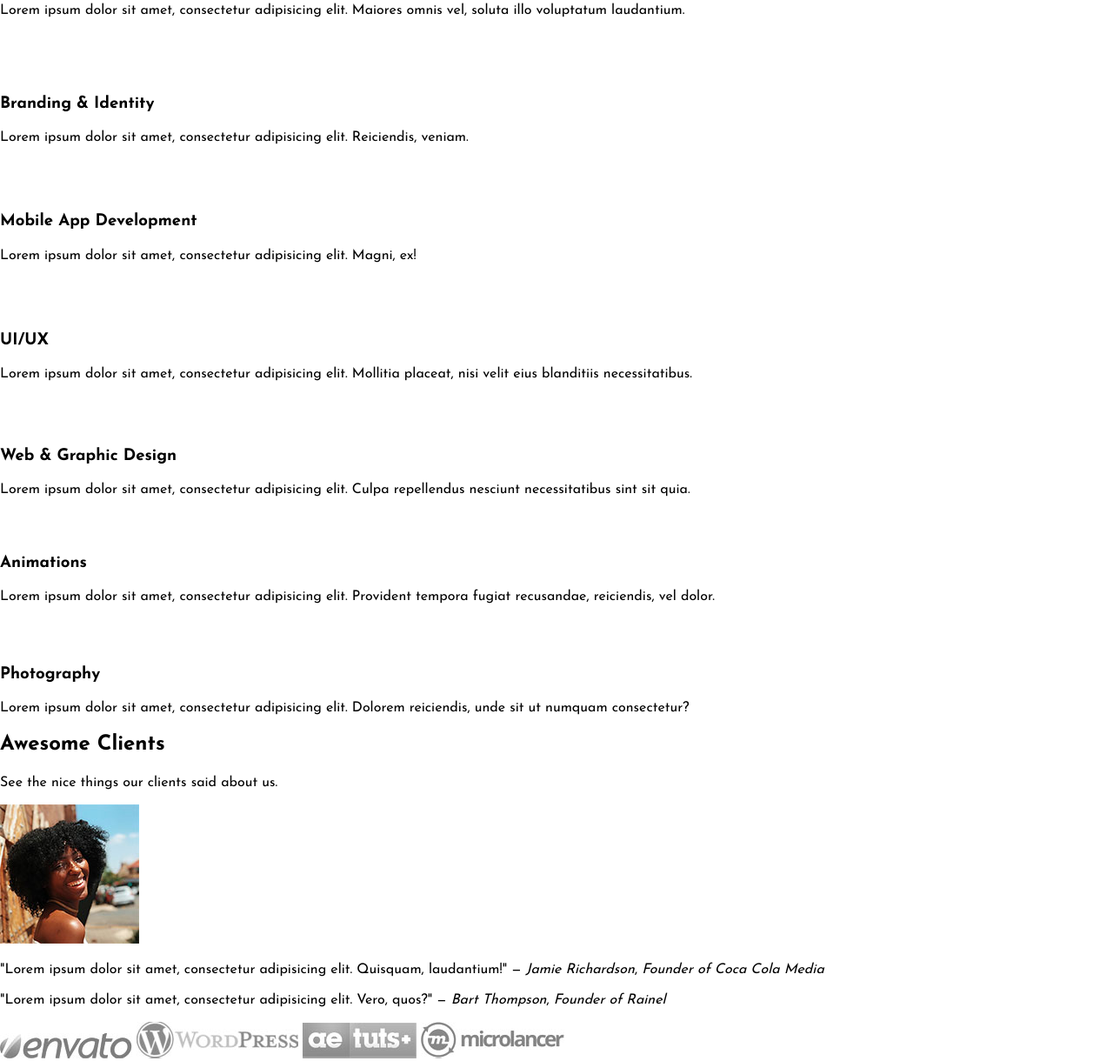
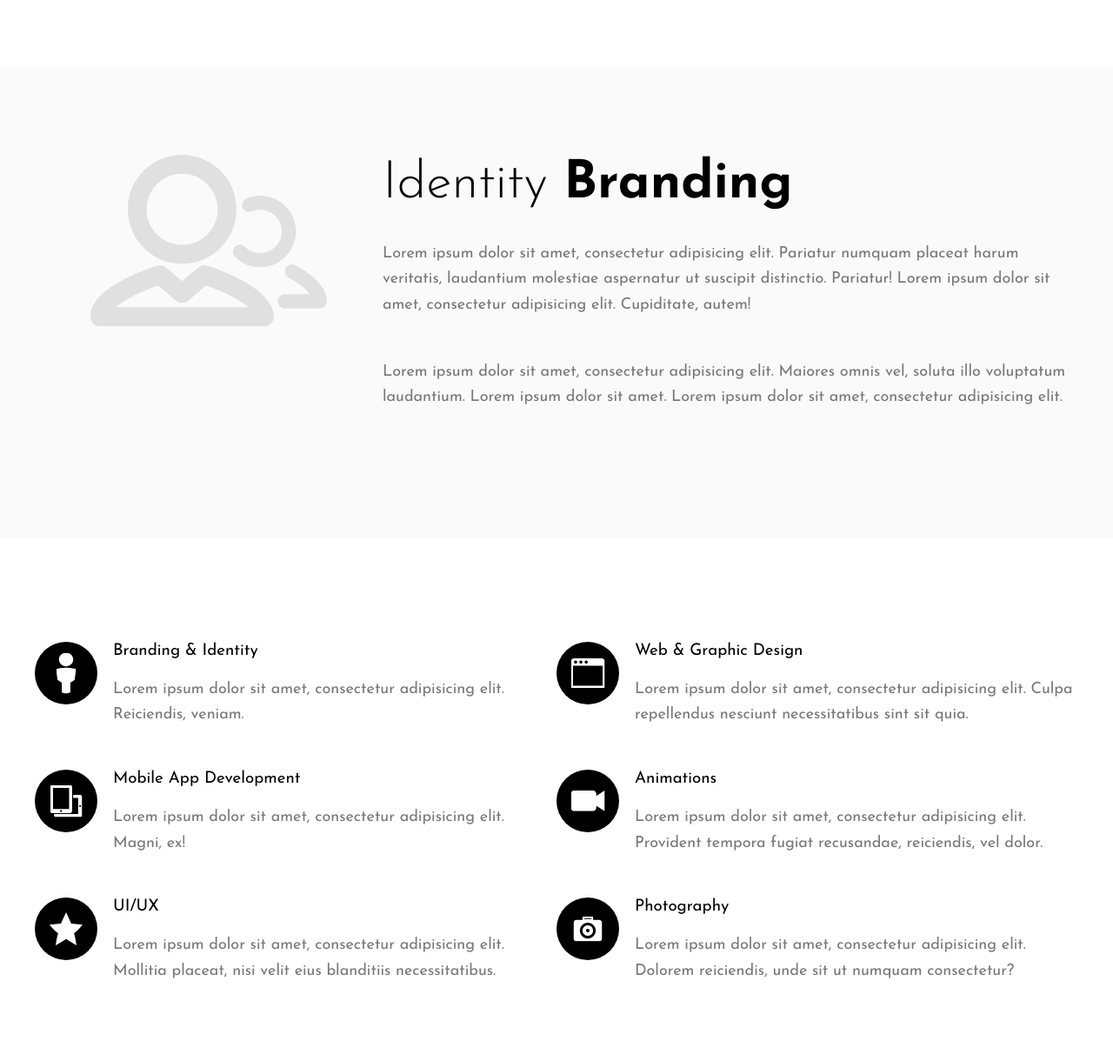
Before and after one commit to ajvergara/escape, a website: page app/index.html in a window 1280 px wide. Shown: the part 1287-2507 px from the top of the page at 87% size. Drawn offline with Linux system fonts and the light colour scheme.

Commit message:
Completed Service Section Desktop & Mobile version - Icon sprites next

```diff
--- a/app/assets/styles/base/_mixins.css
+++ b/app/assets/styles/base/_mixins.css
@@ -15,3 +15,11 @@
     @mixin-content;
   }
 }
+
+@define-mixin clearfix{
+  &:after{
+    content: "";
+    clear: both;
+    display: table;
+  }
+}
--- /dev/null
+++ b/app/assets/styles/modules/_generic-content-container.css
@@ -0,0 +1,11 @@
+.generic-content-container{
+  p{
+    color: #777;
+    padding-bottom: 1.8rem;
+    line-height: 1.65;
+
+    @mixin atSmall{
+      font-size: 1.125rem;
+    }
+  }
+}
--- /dev/null
+++ b/app/assets/styles/modules/_page-section.css
@@ -0,0 +1,11 @@
+.page-section{
+  padding: 2rem 0;
+
+  @mixin atMedium{
+    padding: 6.25rem 0;
+  }
+
+  &--gray{
+    background-color: #fafafa;
+  }
+}
--- /dev/null
+++ b/app/assets/styles/modules/_row.css
@@ -0,0 +1,20 @@
+.row{
+  @mixin clearfix;
+
+  @mixin atMedium{
+    &__medium-4{
+      float: left;
+      width: 33.33%;
+    }
+
+    &__medium-6{
+      float: left;
+      width: 50%;
+    }
+
+    &__medium-8{
+      float: left;
+      width: 66.66%;
+    }
+  }
+}
--- /dev/null
+++ b/app/assets/styles/modules/_service-item.css
@@ -0,0 +1,102 @@
+.service-item{
+
+  &__title{
+    font-size: 2rem;
+    font-family: "Josefin Sans", sans-serif;
+    margin-top: 0;
+    margin-bottom: .5em;
+    font-weight: 300;
+
+    @mixin atSmall{
+      font-size: 3.75rem;
+    }
+  }
+
+  strong{
+    font-weight: 700;
+  }
+
+  &__image--centered{
+    margin-left: auto;
+    margin-right: auto;
+    display: block;
+  }
+
+  &__image--b-margin-until-medium{
+    margin-bottom: 1rem;
+
+    @mixin atMedium{
+      margin-bottom: 0;
+    }
+  }
+
+  &--bg-gray{
+    background-color: #fafafa;
+  }
+
+  &--padding-top{
+    padding-top: 2rem;
+
+    @mixin atMedium{
+      padding-top: 100px;
+    }
+  }
+
+  &--padding-bottom{
+    padding-bottom: 2rem;
+
+    @mixin atMedium{
+      padding-bottom: 100px;
+    }
+  }
+
+  &--padding{
+    padding: 2rem 0;
+
+    @mixin atMedium{
+      padding: 100px 0;
+    }
+  }
+
+  &__feature{
+    position: relative;
+
+    @mixin atMedium{
+      padding-left: 90px;
+    }
+  }
+
+  &__icon{
+    background-color: #000;
+    display: block;
+    height: 72px;
+    width: 72px;
+    border-radius: 50%;
+    margin-left: auto;
+    margin-right: auto;
+    position: relative;
+
+    @mixin atMedium{
+      display: inline-block;
+      position: absolute;
+      left: 0;
+    }
+  }
+
+  /* Replace this with .icon once svg sprite is created */
+  &__icon-icon{
+    position: absolute;
+    top: 50%;
+    left: 50%;
+    transform: translate(-50%, -50%);
+  }
+
+  &__feature__title{
+    font-weight: 400;
+    text-align: center;
+
+    @mixin atMedium{
+      text-align: left;
+    }
+  }
+}
--- a/app/assets/styles/styles.css
+++ b/app/assets/styles/styles.css
@@ -4,3 +4,7 @@
 @import "modules/_wrapper";
 @import "modules/_large-hero";
 @import "modules/_btn";
+@import "modules/_service-item";
+@import "modules/_page-section";
+@import "modules/_row";
+@import "modules/_generic-content-container";
--- a/app/index.html
+++ b/app/index.html
@@ -36,47 +36,106 @@
       <div class="large-hero__text-content">
         <h2 class="large-hero__subtitle">Can you build the website of my dreams?</h2>
         <h1 class="large-hero__title">Yup, we can do that.</h1>
-        <p><a class="btn" href="$">Learn More</a></p>
+        <p><a class="btn" href="#">Learn More</a></p>
       </div>
   </section>
 
-  <section id="services">
-    <h2>Web <strong>Development</strong></h2>
-    <p>Lorem ipsum dolor sit amet, consectetur adipisicing elit. Doloribus repellendus, praesentium facilis repudiandae aperiam illum.</p>
-    <p>Lorem ipsum dolor sit amet, consectetur adipisicing elit. Voluptates ullam ratione repudiandae commodi reprehenderit enim.</p>
-    <img src="assets/images/icons/flow-tree-icon.svg" alt="">
+  <section id="services" class="page-section generic-content-container">
+    <div class="service-item service-item--padding-bottom">
+      <div class="wrapper">
+        <div class="row">
+          <div class="row__medium-8">
+            <h2 class="service-item__title">Web <strong>Development</strong></h2>
+            <p>Lorem ipsum dolor sit amet, consectetur adipisicing elit. Doloribus repellendus, praesentium facilis aperiam illum. Lorem ipsum dolor sit amet, consectetur adipisicing elit repudiandae. Dolores totam aliquid ex voluptate voluptates pariatur porro placeat. Ipsum, dolorum, sed! Voluptates ullam.</p>
 
-    <img src="assets/images/icons/user-icon.svg" alt="">
-    <h2>Identity <strong>Branding</strong></h2>
-    <p>Lorem ipsum dolor sit amet, consectetur adipisicing elit. Pariatur numquam placeat harum veritatis, laudantium molestiae aspernatur ut suscipit distinctio. Pariatur!</p>
-    <p>Lorem ipsum dolor sit amet, consectetur adipisicing elit. Maiores omnis vel, soluta illo voluptatum laudantium.</p>
+            <p>Lorem ipsum dolor sit amet, consectetur adipisicing elit. Voluptates ullam ratione repudiandae commodi reprehenderit enim. Lorem ipsum dolor sit amet, consectetur adipisicing elit.
+            </p>
+          </div>
 
-    <img src="assets/images/icons/person-icon.svg" alt="">
-    <h3>Branding & Identity</h3>
+          <div class="row__medium-4">
+            <img class="service-item__image--centered" src="assets/images/icons/flow-tree-icon.svg" alt="">
+          </div>
+        </div>
+      </div>
+    </div>
+
+    <div class="service-item service-item--bg-gray service-item--padding">
+      <div class="wrapper">
+        <div class="row">
+          <div class="row__medium-4">
+            <img class="service-item__image--centered service-item__image--b-margin-until-medium" src="assets/images/icons/user-icon.svg" alt="">
+          </div>
+
+          <div class="row__medium-8">
+            <h2 class="service-item__title">Identity <strong>Branding</strong></h2>
+            <p>Lorem ipsum dolor sit amet, consectetur adipisicing elit. Pariatur numquam placeat harum veritatis, laudantium molestiae aspernatur ut suscipit distinctio. Pariatur! Lorem ipsum dolor sit amet, consectetur adipisicing elit. Cupiditate, autem!</p>
+            <p>Lorem ipsum dolor sit amet, consectetur adipisicing elit. Maiores omnis vel, soluta illo voluptatum laudantium. Lorem ipsum dolor sit amet. Lorem ipsum dolor sit amet, consectetur adipisicing elit.</p>
+          </div>
+        </div>
+      </div>
+    </div>
+
+    <div class="service-item service-item--padding-top">
+      <div class="wrapper">
+        <div class="row">
+          <div class="row__medium-6">
+            <div class="service-item__feature">
+              <div class="service-item__icon">
+                <img class="service-item__icon-icon" src="assets/images/icons/person-icon.svg" alt="">
+              </div>
+              <h3 class="service-item__feature__title">Branding & Identity</h3>
               <p>Lorem ipsum dolor sit amet, consectetur adipisicing elit. Reiciendis, veniam.</p>
+            </div>
 
-    <img src="assets/images/icons/ipad-icon.svg" alt="">
-    <h3>Mobile App Development</h3>
+            <div class="service-item__feature">
+              <div class="service-item__icon">
+                <img class="service-item__icon-icon" src="assets/images/icons/ipad-icon.svg" alt="">
+              </div>
+              <h3 class="service-item__feature__title">Mobile App Development</h3>
               <p>Lorem ipsum dolor sit amet, consectetur adipisicing elit. Magni, ex!</p>
+            </div>
 
-    <img src="assets/images/icons/star-icon.svg" alt="">
-    <h3>UI/UX</h3>
+            <div class="service-item__feature">
+              <div class="service-item__icon">
+                <img class="service-item__icon-icon" src="assets/images/icons/star-icon.svg" alt="">
+              </div>
+              <h3 class="service-item__feature__title">UI/UX</h3>
               <p>Lorem ipsum dolor sit amet, consectetur adipisicing elit. Mollitia placeat, nisi velit eius blanditiis necessitatibus.</p>
+            </div>
+          </div>
 
-    <img src="assets/images/icons/browser-icon.svg" alt="">
-    <h3>Web & Graphic Design</h3>
+          <div class="row__medium-6">
+            <div class="service-item__feature">
+              <div class="service-item__icon">
+                <img class="service-item__icon-icon" src="assets/images/icons/browser-icon.svg" alt="">
+              </div>
+              <h3 class="service-item__feature__title">Web & Graphic Design</h3>
               <p>Lorem ipsum dolor sit amet, consectetur adipisicing elit. Culpa repellendus nesciunt necessitatibus sint sit quia.</p>
+            </div>
 
-    <img src="assets/images/icons/video-icon.svg" alt="">
-    <h3>Animations</h3>
+            <div class="service-item__feature">
+              <div class="service-item__icon">
+                <img class="service-item__icon-icon" src="assets/images/icons/video-icon.svg" alt="">
+              </div>
+              <h3 class="service-item__feature__title">Animations</h3>
               <p>Lorem ipsum dolor sit amet, consectetur adipisicing elit. Provident tempora fugiat recusandae, reiciendis, vel dolor.</p>
+            </div>
 
-    <img src="assets/images/icons/camera-icon.svg" alt="">
-    <h3>Photography</h3>
+            <div class="service-item__feature">
+              <div class="service-item__icon">
+                <img class="service-item__icon-icon" src="assets/images/icons/camera-icon.svg" alt="">
+              </div>
+              <h3 class="service-item__feature__title">Photography</h3>
               <p>Lorem ipsum dolor sit amet, consectetur adipisicing elit. Dolorem reiciendis, unde sit ut numquam consectetur?</p>
+            </div>
+          </div>
+        </div>
+
+      </div>
+    </div>
   </section>
 
-  <section id="clients">
+  <section id="clients" class="page-section page-section--gray">
     <h2>Awesome <strong>Clients</strong></h2>
     <p>See the nice things our clients said about us.</p>
 
--- a/app/temp/styles/styles.css
+++ b/app/temp/styles/styles.css
@@ -407,3 +407,180 @@ img{
   padding: 20px 66px;
   display: inline-block;
 }
+
+.service-item__title{
+    font-size: 2rem;
+    font-family: "Josefin Sans", sans-serif;
+    margin-top: 0;
+    margin-bottom: .5em;
+    font-weight: 300;
+  }
+
+@media only screen and (min-width: 530px){
+
+.service-item__title{
+      font-size: 3.75rem
+  }
+  }
+
+.service-item strong{
+    font-weight: 700;
+  }
+
+.service-item__image--centered{
+    margin-left: auto;
+    margin-right: auto;
+    display: block;
+  }
+
+.service-item__image--b-margin-until-medium{
+    margin-bottom: 1rem;
+  }
+
+@media only screen and (min-width: 768px){
+
+.service-item__image--b-margin-until-medium{
+      margin-bottom: 0
+  }
+  }
+
+.service-item--bg-gray{
+    background-color: #fafafa;
+  }
+
+.service-item--padding-top{
+    padding-top: 2rem;
+  }
+
+@media only screen and (min-width: 768px){
+
+.service-item--padding-top{
+      padding-top: 100px
+  }
+  }
+
+.service-item--padding-bottom{
+    padding-bottom: 2rem;
+  }
+
+@media only screen and (min-width: 768px){
+
+.service-item--padding-bottom{
+      padding-bottom: 100px
+  }
+  }
+
+.service-item--padding{
+    padding: 2rem 0;
+  }
+
+@media only screen and (min-width: 768px){
+
+.service-item--padding{
+      padding: 100px 0
+  }
+  }
+
+.service-item__feature{
+    position: relative;
+  }
+
+@media only screen and (min-width: 768px){
+
+.service-item__feature{
+      padding-left: 90px
+  }
+  }
+
+.service-item__icon{
+    background-color: #000;
+    display: block;
+    height: 72px;
+    width: 72px;
+    border-radius: 50%;
+    margin-left: auto;
+    margin-right: auto;
+    position: relative;
+  }
+
+@media only screen and (min-width: 768px){
+
+.service-item__icon{
+      display: inline-block;
+      position: absolute;
+      left: 0
+  }
+  }
+
+/* Replace this with .icon once svg sprite is created */
+
+.service-item__icon-icon{
+    position: absolute;
+    top: 50%;
+    left: 50%;
+    -webkit-transform: translate(-50%, -50%);
+            transform: translate(-50%, -50%);
+  }
+
+.service-item__feature__title{
+    font-weight: 400;
+    text-align: center;
+  }
+
+@media only screen and (min-width: 768px){
+
+.service-item__feature__title{
+      text-align: left
+  }
+  }
+
+.page-section{
+  padding: 2rem 0;
+}
+
+@media only screen and (min-width: 768px){
+
+.page-section{
+    padding: 6.25rem 0
+}
+  }
+
+.page-section--gray{
+    background-color: #fafafa;
+  }
+
+.row:after{
+    content: "";
+    clear: both;
+    display: table;
+  }
+
+@media only screen and (min-width: 768px){
+    .row__medium-4{
+      float: left;
+      width: 33.33%;
+    }
+
+    .row__medium-6{
+      float: left;
+      width: 50%;
+    }
+
+    .row__medium-8{
+      float: left;
+      width: 66.66%;
+    }
+  }
+
+.generic-content-container p{
+    color: #777;
+    padding-bottom: 1.8rem;
+    line-height: 1.65;
+  }
+
+@media only screen and (min-width: 530px){
+
+.generic-content-container p{
+      font-size: 1.125rem
+  }
+  }
```
Lines whose indentation alone changed are shown as unchanged.
